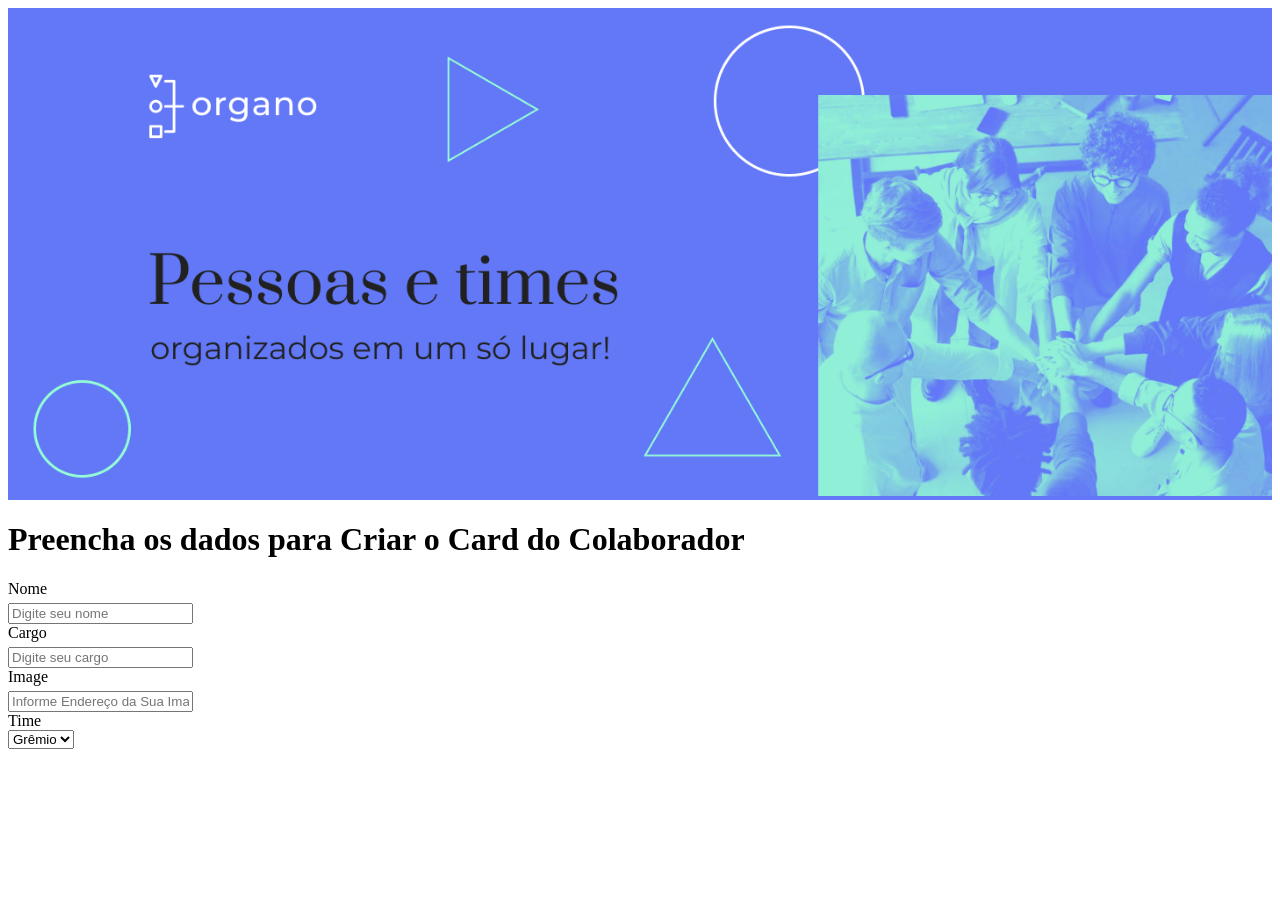
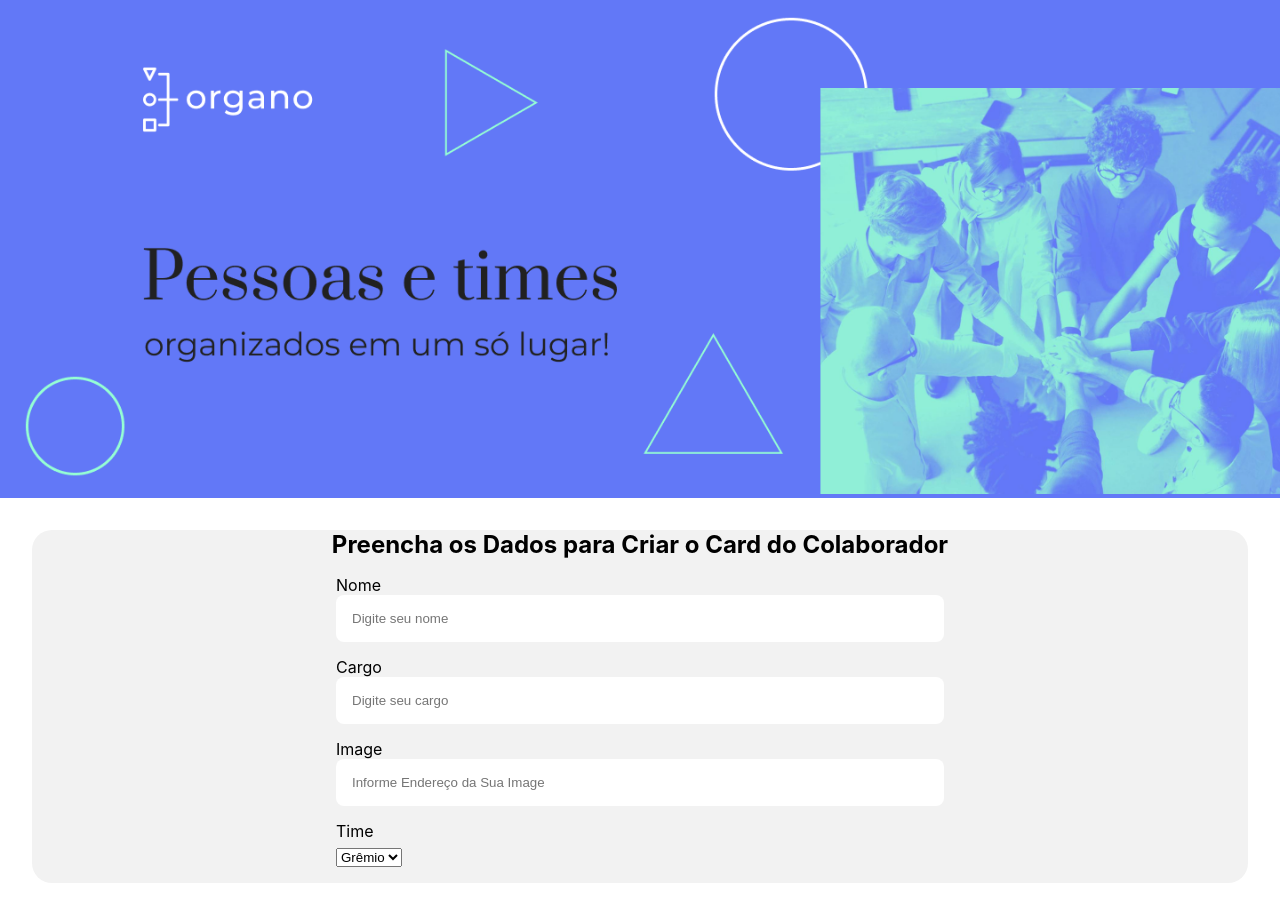
Before and after one commit to davisllv/organo, a React (Create React App) app: page / in a window 1280 px wide. Before the commit the page ends 800 px from the top, so only its background shows below. Built offline with nearby package versions, Linux system fonts and the light colour scheme.

Commit message:
declarative library

```diff
--- a/src/App.js
+++ b/src/App.js
@@ -1,31 +1,13 @@
-import Banner from "./components/Banner/banner";
-import InputTexto from "./components/InputTexto/InputTexto";
-import Select from "./components/Select/Select";
+import "./index.css";
+import Banner from "./components/Banner";
+import Formulario from "./components/Formulario";
 
 function App() {
   return (
     <div className="App">
       <Banner />
 
-      <div className="divisor">
-        <h1>Preencha os dados para Criar o Card do Colaborador</h1>
-        <InputTexto label="Nome" placeholder="Digite seu nome" name="nome" />
-        <InputTexto label="Cargo" placeholder="Digite seu cargo" name="cargo" />
-        <InputTexto
-          label="Image"
-          placeholder="Informe Endereço da Sua Image"
-          name="imagem"
-        />
-
-        <Select
-          name="time"
-          label="Time"
-          options={[
-            { value: "gremio", descricao: "Grêmio" },
-            { value: "inter", descricao: "Inter" },
-          ]}
-        />
-      </div>
+      <Formulario />
     </div>
   );
 }
--- a/src/components/Banner/banner.js
+++ b/src/components/Banner/index.js
@@ -1,4 +1,4 @@
-import "./banner.css";
+import "./styles.css";
 
 function Banner() {
   return (
--- /dev/null
+++ b/src/components/Formulario/index.js
@@ -0,0 +1,31 @@
+import "./styles.css";
+import InputTexto from "../InputTexto";
+import Select from "../Select";
+
+const Formulario = () => {
+  return (
+    <section className="divisor">
+      <h1>Preencha os Dados para Criar o Card do Colaborador</h1>
+      <form className="formulario">
+        <InputTexto label="Nome" placeholder="Digite seu nome" name="nome" />
+        <InputTexto label="Cargo" placeholder="Digite seu cargo" name="cargo" />
+        <InputTexto
+          label="Image"
+          placeholder="Informe Endereço da Sua Image"
+          name="imagem"
+        />
+
+        <Select
+          name="time"
+          label="Time"
+          options={[
+            { value: "gremio", descricao: "Grêmio" },
+            { value: "inter", descricao: "Inter" },
+          ]}
+        />
+      </form>
+    </section>
+  );
+};
+
+export default Formulario;
--- /dev/null
+++ b/src/components/Formulario/styles.css
@@ -0,0 +1,20 @@
+.divisor {
+    display: flex;
+      flex-direction: column;
+      align-items: center;
+      margin: 2rem;
+      background-color: #F2F2F2;
+      border-radius: 20px;
+  }
+
+  .divisor h1 {
+    margin: 0;
+  }
+
+  .formulario {
+      display: grid;
+      align-items: start;
+      gap: 5px;
+      width: 50%;
+      padding: 1rem;
+  }
--- a/src/components/InputTexto/InputTexto.css
+++ /dev/null
@@ -1,5 +0,0 @@
-.box-principal {
-    display: grid;
-    align-items: start;
-    gap: 5px;
-}
--- a/src/components/InputTexto/InputTexto.js
+++ b/src/components/InputTexto/index.js
@@ -1,6 +1,6 @@
-import "./InputTexto.css";
+import "./styles.css";
 
-function InputTexto(props) {
+const InputTexto = (props) => {
   return (
     <div className="box-principal">
       <div>
@@ -11,6 +11,6 @@ function InputTexto(props) {
       </div>
     </div>
   );
-}
+};
 
 export default InputTexto;
--- /dev/null
+++ b/src/components/InputTexto/styles.css
@@ -0,0 +1,14 @@
+
+.box-input {
+    display: flex;
+    margin-bottom: 10px;
+}
+
+.box-input > input {
+    border: none;
+    padding: 1rem;
+    width: 100%;
+    border-radius: 8px;
+
+    box-shadow: 10px 10px 30px rgba(0,0,0, 0.0);
+}
--- a/src/components/Select/Select.js
+++ b/src/components/Select/index.js
@@ -1,3 +1,5 @@
+import "./styles.css";
+
 function Select(props) {
   return (
     <>
```
Also changed, not shown: src/components/Banner/styles.css (renamed from src/components/Banner/banner.css), src/components/Select/styles.css (added), src/index.css (line endings or trailing spaces).
